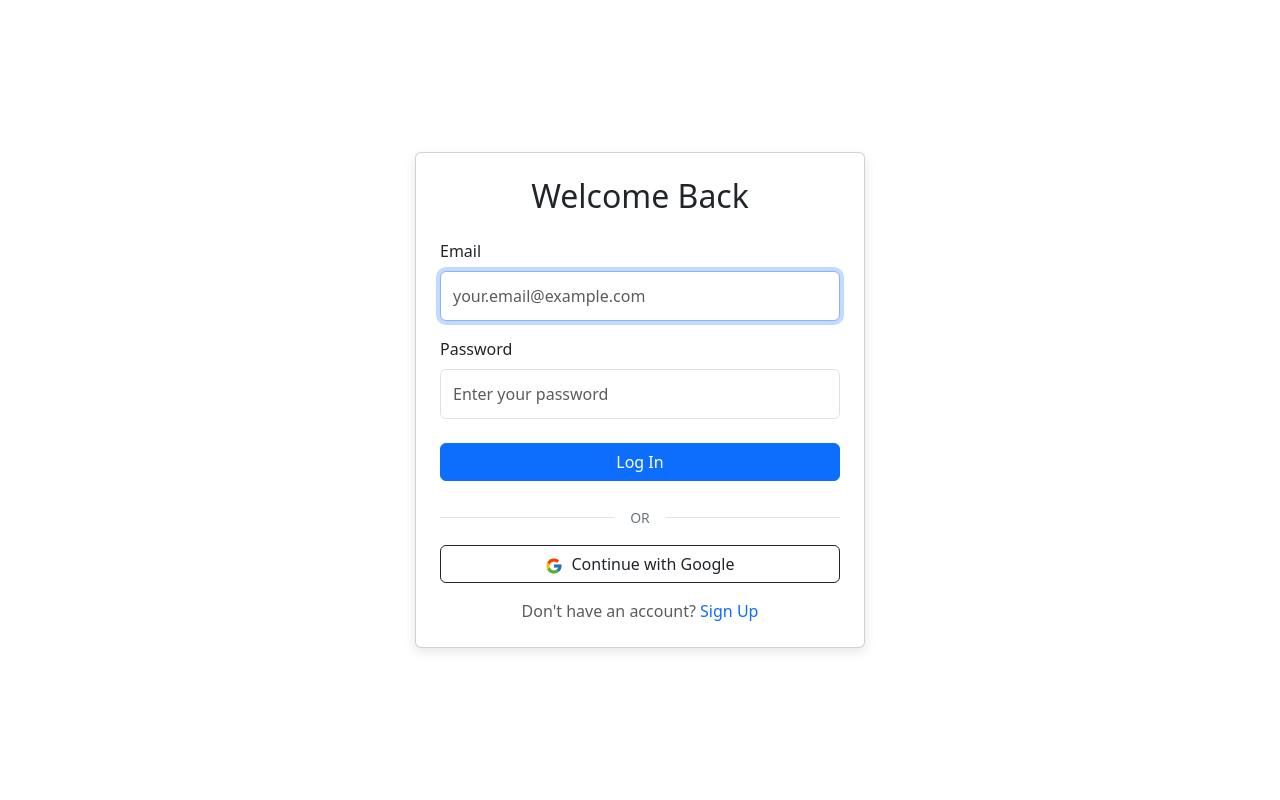
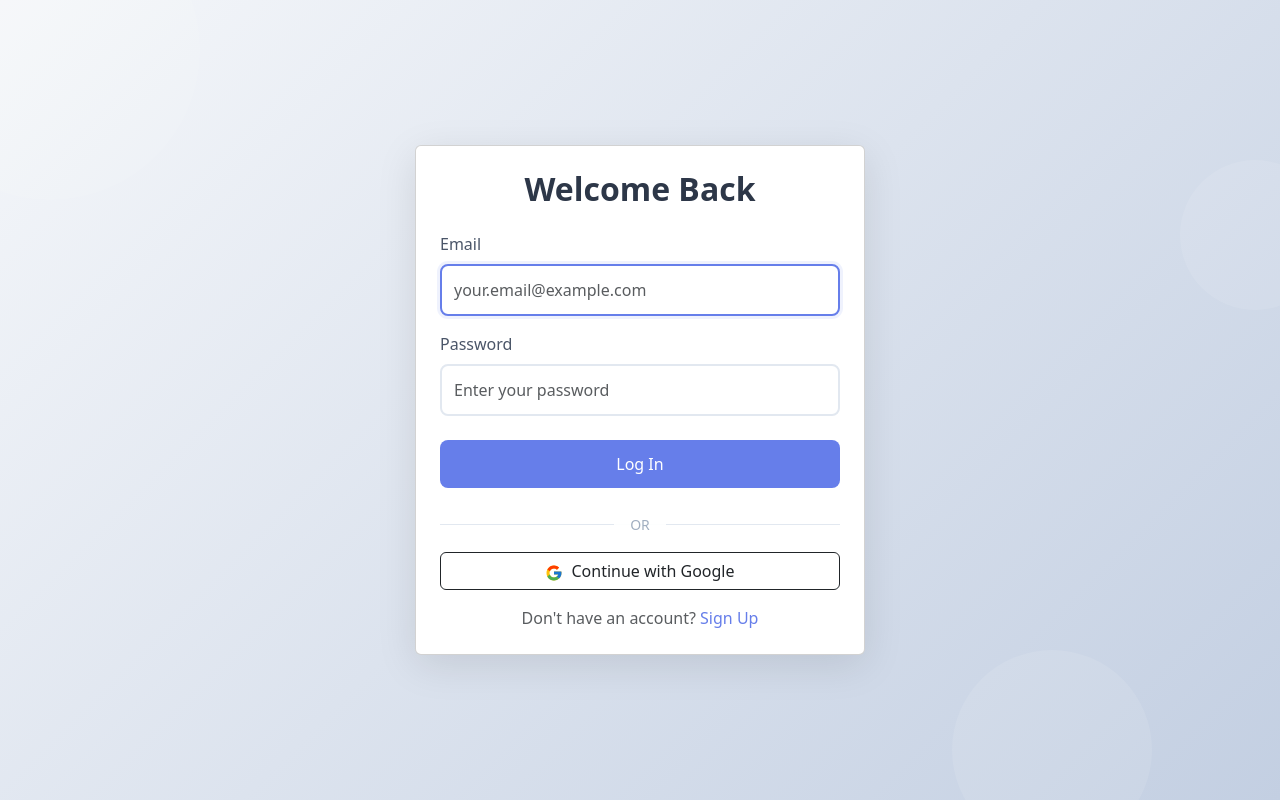
Before and after one commit to 8bitberwyn/similarity-calc, a React (Create React App) app: page /login in a window 1280 px wide. Built offline with nearby package versions, Linux system fonts and the light colour scheme; no server answers.

Commit message:
style login+signup

```diff
--- a/src/pages/Login.js
+++ b/src/pages/Login.js
@@ -1,6 +1,6 @@
 import { useState } from 'react'
 import { useNavigate, Link } from 'react-router-dom'
-import { Container, Form, Button, Alert, Card } from 'react-bootstrap'
+import { Form, Button, Alert, Card } from 'react-bootstrap'
 import { useAuth } from '../contexts/AuthContext'
 import '../styles/Auth.css'
 
@@ -45,7 +45,12 @@ export default function Login() {
   }
 
   return (
-    <Container className="d-flex align-items-center justify-content-center" style={{ minHeight: '100vh' }}>
+    <div className="auth-page-container">
+      {/* Animated background elements */}
+      <div className="auth-bg-circle"></div>
+      <div className="auth-bg-circle"></div>
+      <div className="auth-bg-circle"></div>
+
       <Card className="auth-card">
         <Card.Body className="p-4">
           <h2 className="text-center mb-4">Welcome Back</h2>
@@ -125,6 +130,6 @@ export default function Login() {
           </div>
         </Card.Body>
       </Card>
-    </Container>
+    </div>
   )
 }
--- a/src/pages/Signup.js
+++ b/src/pages/Signup.js
@@ -1,6 +1,6 @@
 import { useState } from 'react'
 import { Link } from 'react-router-dom'
-import { Container, Form, Button, Alert, Card } from 'react-bootstrap'
+import { Form, Button, Alert, Card } from 'react-bootstrap'
 import { useAuth } from '../contexts/AuthContext'
 import '../styles/Auth.css'
 
@@ -64,7 +64,12 @@ export default function Signup() {
   // Show verification message after successful signup
   if (needsVerification) {
     return (
-      <Container className="d-flex align-items-center justify-content-center" style={{ minHeight: '100vh' }}>
+      <div className="auth-page-container">
+        {/* Animated background elements */}
+        <div className="auth-bg-circle"></div>
+        <div className="auth-bg-circle"></div>
+        <div className="auth-bg-circle"></div>
+
         <Card className="auth-card">
           <Card.Body className="text-center p-5">
             <div className="verification-icon mb-4">
@@ -72,7 +77,7 @@ export default function Signup() {
                 xmlns="http://www.w3.org/2000/svg"
                 width="80"
                 height="80"
-                fill="#28a745"
+                fill="#667eea"
                 viewBox="0 0 16 16"
               >
                 <path d="M16 8A8 8 0 1 1 0 8a8 8 0 0 1 16 0zm-3.97-3.03a.75.75 0 0 0-1.08.022L7.477 9.417 5.384 7.323a.75.75 0 0 0-1.06 1.06L6.97 11.03a.75.75 0 0 0 1.079-.02l3.992-4.99a.75.75 0 0 0-.01-1.05z"/>
@@ -117,19 +122,25 @@ export default function Signup() {
                   setPassword('')
                   setConfirmPassword('')
                 }}
+                style={{ color: '#667eea' }}
               >
                 Try signing up again
               </Button>
             </div>
           </Card.Body>
         </Card>
-      </Container>
+      </div>
     )
   }
 
   // Regular signup form
   return (
-    <Container className="d-flex align-items-center justify-content-center" style={{ minHeight: '100vh' }}>
+    <div className="auth-page-container">
+      {/* Animated background elements */}
+      <div className="auth-bg-circle"></div>
+      <div className="auth-bg-circle"></div>
+      <div className="auth-bg-circle"></div>
+
       <Card className="auth-card">
         <Card.Body className="p-4">
           <h2 className="text-center mb-4">Create Account</h2>
@@ -221,6 +232,6 @@ export default function Signup() {
           </div>
         </Card.Body>
       </Card>
-    </Container>
+    </div>
   )
 }
--- a/src/styles/Auth.css
+++ b/src/styles/Auth.css
@@ -1,17 +1,123 @@
-/* Auth Pages Styling */
-.auth-card {
-  max-width: 450px;
-  width: 100%;
-  box-shadow: 0 4px 12px rgba(0, 0, 0, 0.1);
-  border: none;
-  border-radius: 12px;
+/* Auth pages styling to match homepage pastel theme */
+body {
+  margin: 0;
+  padding: 0;
+  overflow-x: hidden;
 }
 
-.auth-card .card-body {
-  padding: 2rem;
+.auth-page-container {
+  position: relative;
+  min-height: 100vh;
+  display: flex;
+  align-items: center;
+  justify-content: center;
+  background: linear-gradient(135deg, #f5f7fa 0%, #c3cfe2 100%);
+  padding: 2rem 1rem;
+  overflow: hidden;
 }
 
-/* Divider */
+/* Animated background circles for auth pages */
+.auth-bg-circle {
+  position: absolute;
+  border-radius: 50%;
+  background: rgba(255, 255, 255, 0.1);
+  animation: float 20s infinite ease-in-out;
+  pointer-events: none;
+}
+
+.auth-bg-circle:nth-child(1) {
+  width: 300px;
+  height: 300px;
+  top: -100px;
+  left: -100px;
+  animation-delay: 0s;
+}
+
+.auth-bg-circle:nth-child(2) {
+  width: 200px;
+  height: 200px;
+  bottom: -50px;
+  right: 10%;
+  animation-delay: 4s;
+}
+
+.auth-bg-circle:nth-child(3) {
+  width: 150px;
+  height: 150px;
+  top: 20%;
+  right: -50px;
+  animation-delay: 2s;
+}
+
+@keyframes float {
+  0%, 100% {
+    transform: translateY(0) translateX(0);
+  }
+  33% {
+    transform: translateY(-30px) translateX(20px);
+  }
+  66% {
+    transform: translateY(20px) translateX(-20px);
+  }
+}
+
+.auth-card {
+  position: relative;
+  z-index: 1;
+  width: 100%;
+  max-width: 450px;
+  border: none;
+  border-radius: 16px;
+  box-shadow: 0 10px 40px rgba(0, 0, 0, 0.1);
+  backdrop-filter: blur(10px);
+  background: rgba(255, 255, 255, 0.95);
+}
+
+.auth-card h2 {
+  color: #2d3748;
+  font-weight: 600;
+}
+
+.auth-card .form-label {
+  color: #4a5568;
+  font-weight: 500;
+  margin-bottom: 0.5rem;
+}
+
+.auth-card .form-control {
+  border: 2px solid #e2e8f0;
+  border-radius: 8px;
+  padding: 0.75rem;
+  transition: all 0.3s ease;
+  background: white;
+}
+
+.auth-card .form-control:focus {
+  border-color: #667eea;
+  box-shadow: 0 0 0 3px rgba(102, 126, 234, 0.1);
+  background: white;
+}
+
+.auth-card .btn-primary {
+  background: #667eea;
+  border: none;
+  border-radius: 8px;
+  padding: 0.75rem;
+  font-weight: 500;
+  transition: all 0.3s ease;
+}
+
+.auth-card .btn-primary:hover {
+  background: #5568d3;
+  transform: translateY(-1px);
+  box-shadow: 0 4px 12px rgba(102, 126, 234, 0.3);
+}
+
+.auth-card .btn-primary:disabled {
+  background: #a0aec0;
+  transform: none;
+}
+
 .divider {
   position: relative;
   text-align: center;
@@ -25,63 +131,87 @@
   left: 0;
   right: 0;
   height: 1px;
-  background-color: #dee2e6;
+  background: #e2e8f0;
 }
 
 .divider span {
   position: relative;
-  background-color: white;
+  background: rgba(255, 255, 255, 0.95);
   padding: 0 1rem;
-  color: #6c757d;
+  color: #a0aec0;
   font-size: 0.875rem;
+  font-weight: 500;
 }
 
-/* Google Button */
 .google-btn {
+  border: 2px solid #e2e8f0;
+  border-radius: 8px;
+  padding: 0.75rem;
+  font-weight: 500;
+  transition: all 0.3s ease;
   display: flex;
   align-items: center;
   justify-content: center;
-  font-weight: 500;
-  transition: all 0.2s;
 }
 
 .google-btn:hover {
+  background: #f7fafc;
+  border-color: #cbd5e0;
   transform: translateY(-1px);
-  box-shadow: 0 4px 8px rgba(0, 0, 0, 0.1);
+  box-shadow: 0 4px 12px rgba(0, 0, 0, 0.1);
 }
 
-/* Verification Icon Animation */
+.text-muted {
+  color: #718096 !important;
+}
+
+.auth-card a {
+  color: #667eea;
+  font-weight: 500;
+  transition: color 0.3s ease;
+}
+
+.auth-card a:hover {
+  color: #5568d3;
+}
+
 .verification-icon {
   animation: scaleIn 0.5s ease-out;
 }
 
 @keyframes scaleIn {
-  0% {
+  from {
     transform: scale(0);
     opacity: 0;
   }
-  50% {
-    transform: scale(1.1);
-  }
-  100% {
+  to {
     transform: scale(1);
     opacity: 1;
   }
 }
 
-/* Form inputs */
-.auth-card input[type="email"],
-.auth-card input[type="password"] {
-  padding: 0.75rem;
-  font-size: 1rem;
+.alert {
+  border-radius: 8px;
+  border: none;
 }
 
-/* Links */
-.auth-card a {
-  color: #0d6efd;
-  font-weight: 500;
+.alert-danger {
+  background: #fff5f5;
+  color: #c53030;
 }
 
-.auth-card a:hover {
-  color: #0a58ca;
+.alert-info {
+  background: #ebf8ff;
+  color: #2c5282;
+  border-left: 4px solid #667eea;
 }
+
+@media (max-width: 576px) {
+  .auth-card {
+    max-width: 100%;
+  }
+
+  .auth-bg-circle {
+    display: none;
+  }
+}
--- a/src/styles/Navbar.css
+++ b/src/styles/Navbar.css
@@ -1,39 +1,64 @@
 /* Navbar styling to match pastel theme */
 .navbar {
-  background: white !important;
-  box-shadow: 0 2px 10px rgba(0, 0, 0, 0.05);
-  border-bottom: 1px solid #e2e8f0;
+  background: rgba(255, 255, 255, 0.3) !important;
+  backdrop-filter: blur(10px);
+  box-shadow: 0 2px 10px rgba(0, 0, 0, 0.03);
+  border-bottom: 1px solid rgba(226, 232, 240, 0.3);
+  transition: all 0.3s ease;
+}
+
+.navbar:hover {
+  background: rgba(255, 255, 255, 0.95) !important;
+  box-shadow: 0 2px 15px rgba(0, 0, 0, 0.08);
 }
 
 .navbar-brand {
   font-weight: 600;
   font-size: 1.5rem;
-  color: #667eea !important;
+  color: #2d3748 !important;
   transition: color 0.3s ease;
 }
 
 .navbar-brand:hover {
-  color: #5568d3 !important;
+  color: #667eea !important;
 }
 
 .nav-link {
   color: #4a5568 !important;
   font-weight: 500;
-  transition: color 0.3s ease;
+  transition: all 0.3s ease;
   margin: 0 0.5rem;
+  position: relative;
+}
+
+.nav-link::after {
+  content: '';
+  position: absolute;
+  bottom: 0;
+  left: 50%;
+  width: 0;
+  height: 2px;
+  background: #667eea;
+  transition: all 0.3s ease;
+  transform: translateX(-50%);
 }
 
 .nav-link:hover {
   color: #667eea !important;
 }
 
+.nav-link:hover::after {
+  width: 70%;
+}
+
 .nav-link img {
-  transition: transform 0.3s ease, border-color 0.3s ease;
+  transition: transform 0.3s ease, border-color 0.3s ease, box-shadow 0.3s ease;
 }
 
 .nav-link:hover img {
   transform: scale(1.05);
   border-color: #667eea !important;
+  box-shadow: 0 4px 12px rgba(102, 126, 234, 0.2);
 }
 
 /* Ensure navbar doesn't cause overflow */
@@ -42,6 +67,10 @@
 }
 
 @media (max-width: 991px) {
+  .navbar {
+    background: rgba(255, 255, 255, 0.95) !important;
+  }
+
   .navbar-collapse {
     background: white;
     padding: 1rem;
@@ -53,4 +82,8 @@
   .nav-link {
     padding: 0.5rem 0;
   }
+
+  .nav-link::after {
+    display: none;
+  }
 }
```
